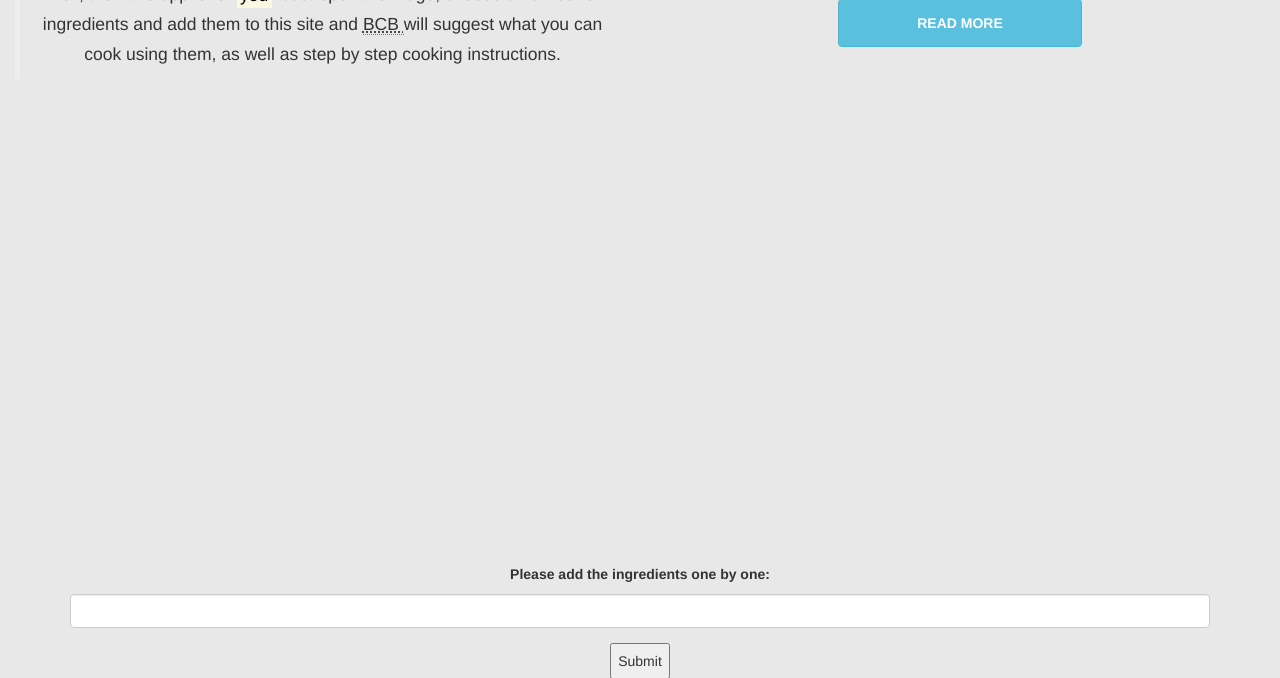
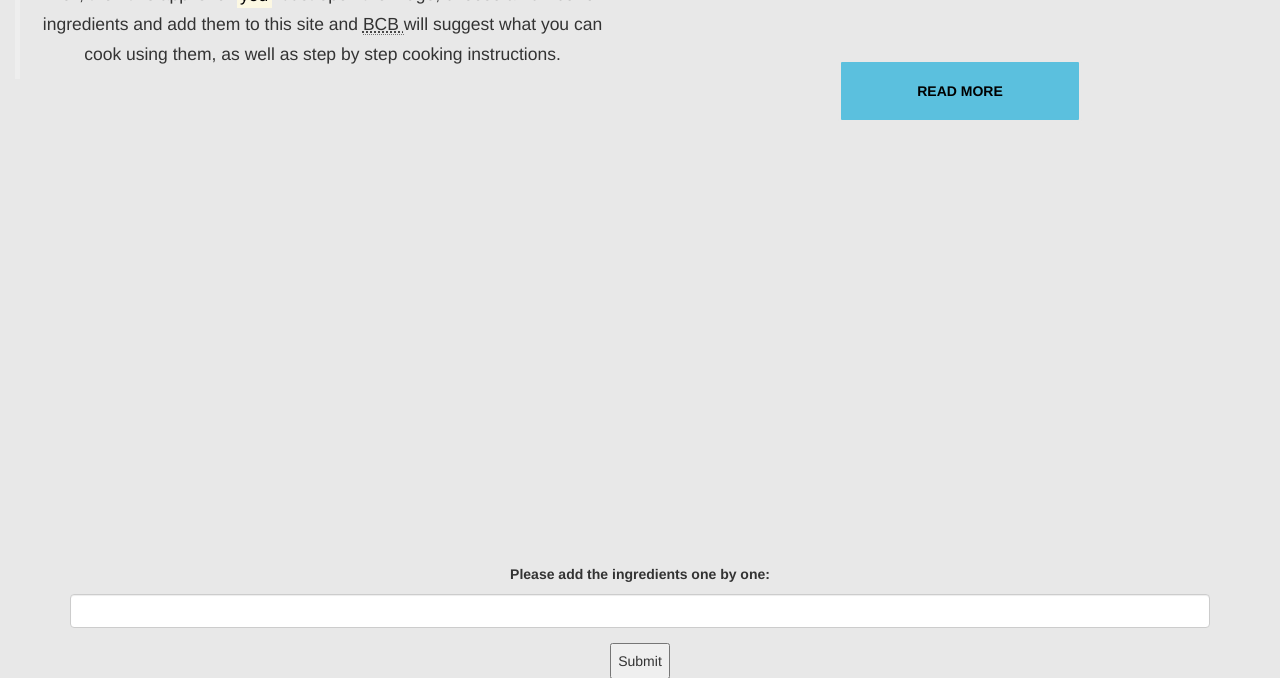
Before and after one commit to Poppy22/Project, a Django app: template blog/templates/blog/post_list.html in a window 1280 px wide. Shown: the part 1175-1853 px from the top of the page. Run offline with Django 3.2, Linux system fonts and the light colour scheme; the template is opened without the code that fills it, so the values that code supplies are empty; some libraries are stand-ins or nearby versions.

Commit message:
halfway there pretty buttons

```diff
--- a/blog/static/css/blog.css
+++ b/blog/static/css/blog.css
@@ -18,7 +18,6 @@
 #about,
 #add,
 #fav,
-#add,
 #tips
 {
 	text-align:center;
@@ -38,15 +37,17 @@ body
 .navbar-inverse{
 	background-color:#E8E8E8;
 	width:100%;
+	border-color:#E8E8E8;
 }
 
 .btn{
+	text-transform:uppercase;
+	font-weight:bold;
+	color:#000000 !important;
+	text-align:center;
 	width:19vw;
-	height:6vh;
-	text-transform:uppercase;
-	text-align:center;
-	margin:auto;
-	font-weight:bold;
-	color:#FFFFFF;
-	vertical-align:middle;
+	height:8vh;
+	border-color:#E8E8E8;
+	border-width:3px;
+
 }
--- a/blog/templates/blog/post_list.html
+++ b/blog/templates/blog/post_list.html
@@ -2,7 +2,7 @@
 <html>
 <head>
 <meta charset="utf-8">
-<meta name="viewport" content="width=device-width, initial-scale=1">
+<meta name="viewport" content="width=device-width, initial-scale=1, maximum-scale=1, user-scalable=no">
   <link rel="stylesheet" href="http://maxcdn.bootstrapcdn.com/bootstrap/3.3.6/css/bootstrap.min.css">
   <script src="https://ajax.googleapis.com/ajax/libs/jquery/2.1.4/jquery.min.js"></script>
   <script src="http://maxcdn.bootstrapcdn.com/bootstrap/3.3.6/js/bootstrap.min.js"></script>
@@ -22,10 +22,10 @@
         <span class="icon-bar"></span>
      </button>
     </div>
-    <div class="collapse navbar-collapse" id="myNavbar">
-      <ul class="nav navbar-nav">
+    <div class="navbar-collapse collapse" id="myNavbar">
+      <ul class="nav navbar-nav navbar-center">
         <li> <a href="#menu" class="btn btn-info" > Home </a> </li>
-        <li><a href="#about" class="btn btn-danger" > About </a></li>
+		<li><a href="#about" class="btn btn-danger" > About </a></li>
         <li><a href="#add" class="btn btn-primary" > Add ingredients </a></li>
         <li><a href="#fav" class="btn btn-warning"> Favorite recipes </a></li>
         <li><a href="#tips" class="btn btn-success" >Cooking tips </a></li>
@@ -65,19 +65,21 @@
 	<div id="img"> </div>
 </div>
 
-<div id="about" data-spy="scroll">
+<div id="about">  <!--data-spy="scroll" -->
 	<div class="container-fluid">
 		<div class="row">
 			<div class="col-md-6">
 				<br> <br> <br>
 				<h3> <mark> Binary CookBook</mark>  is an interactive and useful web application that helps you discover and prepare the most convient meals for your lifestyle.
 				</h3> <br>
-				<blockquote> Are you in a hurry? Have you run out of ideas of what to cook? Or do you simply feel like trying something new and adventurous? <br> <hr>
+				<blockquote> Are you in a hurry? Have you run out of ideas of what to cook? Or do you simply feel like trying something new and adventurous?
+				<br> <hr color="black">
 				Well, then this app is for <mark>you</mark>. Just open the fridge, choose a number of ingredients and add them to this site and <abbr title="Binary CookBook"> BCB </abbr> will suggest what you can cook using them,
 				as well as step by step cooking instructions.
 				</blockquote>
 			</div>
 			<div class="col-md-6">
+				<br> <br>
 				<img src="http://www.webquestdirect.com.au/aes/img/images/cookbook.gif">
 				<br> <br> <br>
 				<div class="col-md-12">
```
